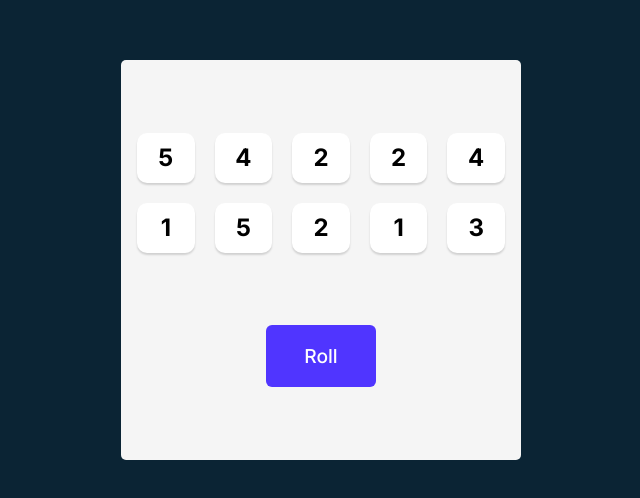
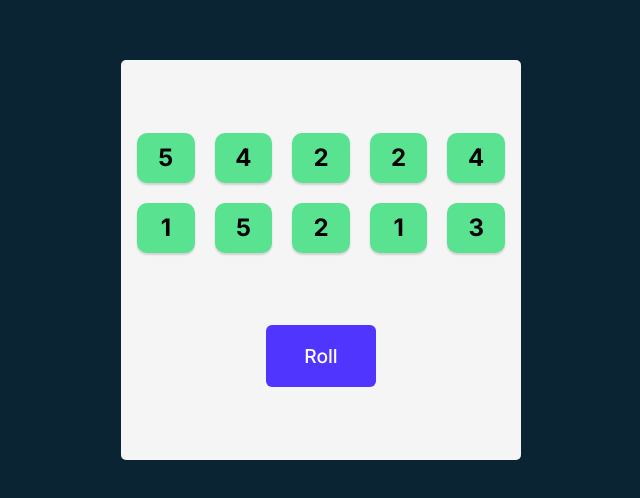
Before and after one commit to bmacmill/tenzied-ts-react, a React (Vite) app: page / in a window 1280 px wide. Shown: the part 140-638 px from the top of the page, without its empty margins (319-959 px from the left). Built offline with nearby package versions, Linux system fonts and the light colour scheme.

Commit message:
style dice
dynamically style die background color

```diff
--- a/src/App.tsx
+++ b/src/App.tsx
@@ -18,14 +18,14 @@ function App() {
             return {
               num:  Math.ceil(Math.random() * 6),
               id: crypto.randomUUID(),
-              isHeld: false
+              isHeld: true
             }
           })
  }
 
 // generate 10 die elements to put on the page
  const diceElements = diceArray.map((el) => {
-  return <Die key={el.id} number={el.num} />
+  return <Die key={el.id} number={el.num} isHeld={el.isHeld}/>
 })
 
 function handleClick(){
--- a/src/Die.tsx
+++ b/src/Die.tsx
@@ -2,9 +2,11 @@ import React from "react"
 
 import "./Die.css"
 
-export default function Die({number}){
+export default function Die({number, isHeld}: { number: number, isHeld: boolean}): JSX.Element{
+
+    const bgColor = isHeld ? "#59E391" : "white"
     return (
 
-        <button className="Die">{number}</button>
+        <button style={{backgroundColor: bgColor}} className="Die">{number}</button>
     )
 }
```
